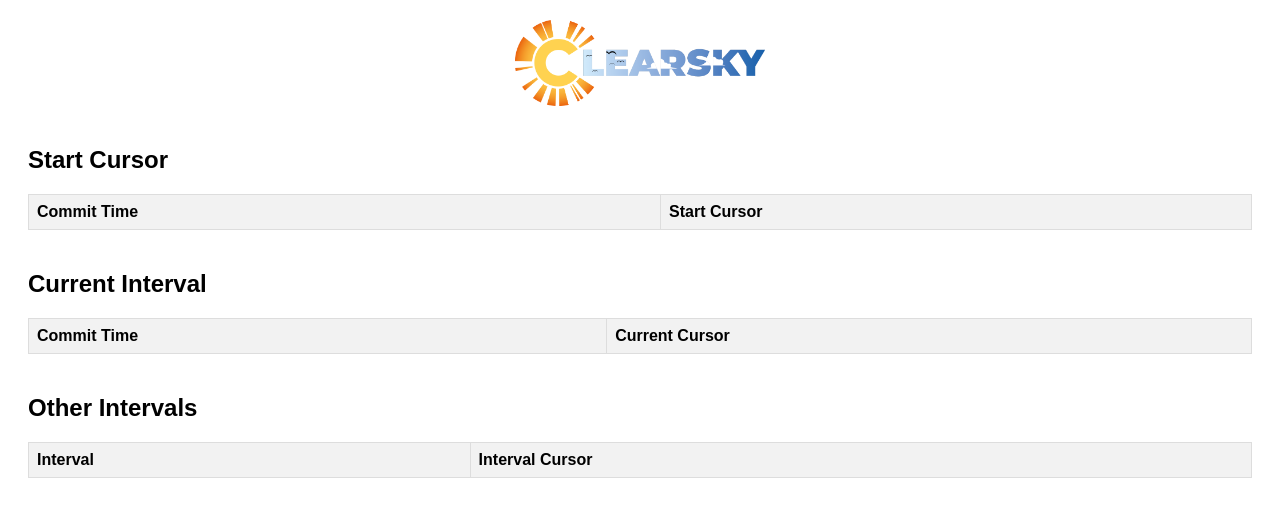
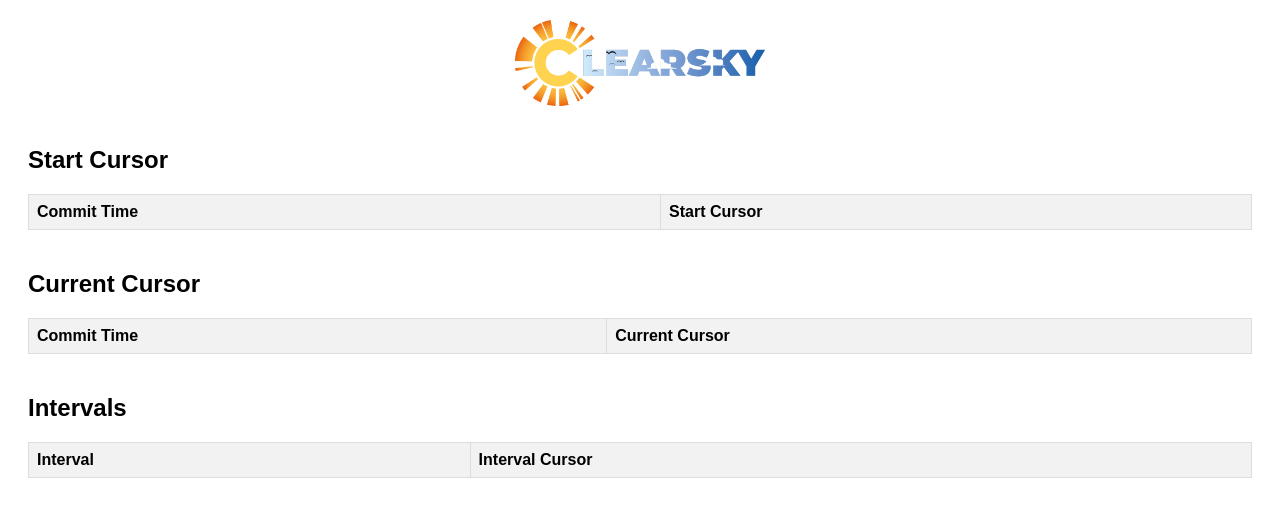
Before and after one commit to noahm/ClearskyUI, a Python web app: template templates/cursor.html in a window 1280 px wide. Shown: the top 517 px of the page. Run offline with Jinja, Linux system fonts and the light colour scheme; the template is opened without the code that fills it, so the values that code supplies are empty.

Commit message:
fix wording

```diff
--- a/templates/cursor.html
+++ b/templates/cursor.html
@@ -61,7 +61,7 @@
             </table>
         </div>
         <div class="section" id="current-section">
-            <h2>Current Interval</h2>
+            <h2>Current Cursor</h2>
             <table>
                 <thead>
                     <tr>
@@ -75,7 +75,7 @@
             </table>
         </div>
         <div class="section" id="other-intervals-section">
-            <h2>Other Intervals</h2>
+            <h2>Intervals</h2>
             <table id="data-table">
                 <thead>
                     <tr>
```
